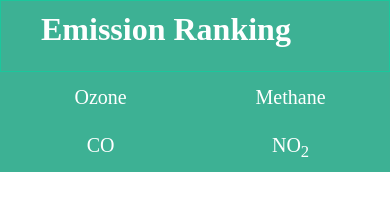
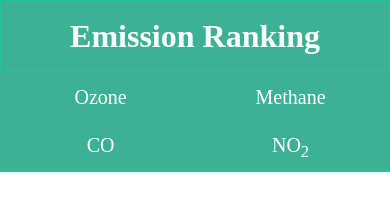
Before and after one commit to adilmallick/Emission, a plain HTML site: page index.html in a window 390 px wide. Drawn offline with Linux system fonts and the light colour scheme.

Commit message:
Update style.css

```diff
--- a/style.css
+++ b/style.css
@@ -77,6 +77,14 @@ li{
   width: 20%;
 }
 
+.header{
+  display: grid;
+  place-items: center;
+}
+
+h1{
+  margin-left: 0;
+}
 }
 
 @media only screen and (max-width: 650px) {
@@ -97,3 +105,9 @@ li{
 }
 
 }
+
+@media only screen and (max-width: 280px) {
+    h1{
+      font-size: 25px;
+    }
+}
```
